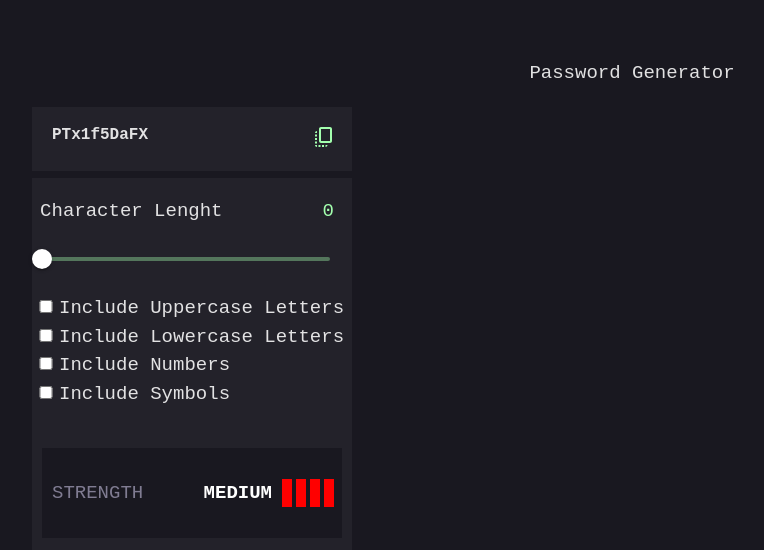
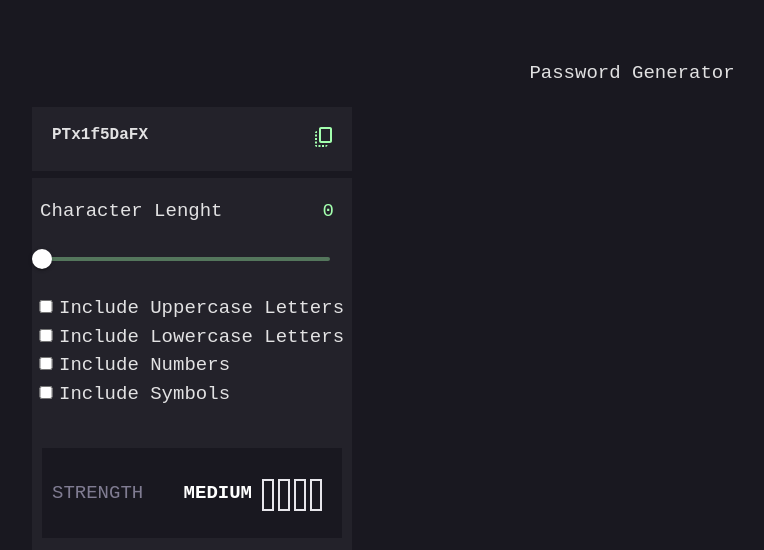
Before and after one commit to bilanoo/password-generator, a React (Vite) app: page / in a window 1280 px wide. Shown: the top 550 px of the page, without its empty margins (8-772 px from the left). Built offline with nearby package versions, Linux system fonts and the light colour scheme.

Commit message:
added white border style.

```diff
--- a/src/PasswordStrength/PasswordStrength.css
+++ b/src/PasswordStrength/PasswordStrength.css
@@ -25,32 +25,33 @@
   flex-direction: row;
   width: 70px;
   height: 28px;
+  margin-right: 20px;
 }
 
 .first-bar {
   margin-left: 10px;
   height: 28px;
   width: 10px;
-  background-color: red;
+  border: 2px solid hsl(252deg, 11%, 91%);
 }
 
 .second-bar {
   margin-left: 4px;
   height: 28px;
   width: 10px;
-  background-color: red;
+  border: 2px solid hsl(252deg, 11%, 91%);
 }
 
 .third-bar {
   margin-left: 4px;
   height: 28px;
   width: 10px;
-  background-color: red;
+  border: 2px solid hsl(252deg, 11%, 91%);
 }
 
 .fourth-bar {
   margin-left: 4px;
   height: 28px;
   width: 10px;
-  background-color: red;
+  border: 2px solid hsl(252deg, 11%, 91%);
 }
```
